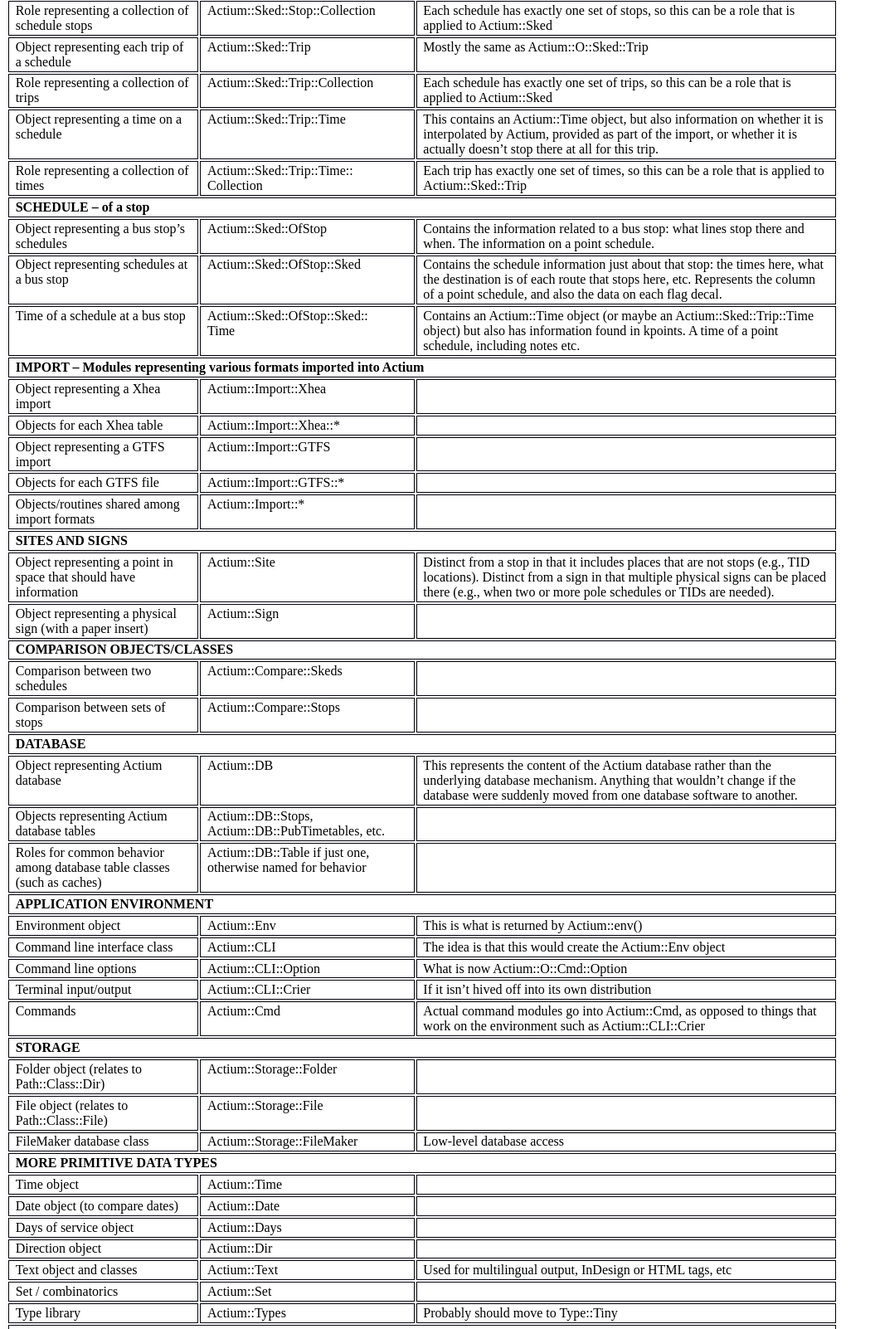
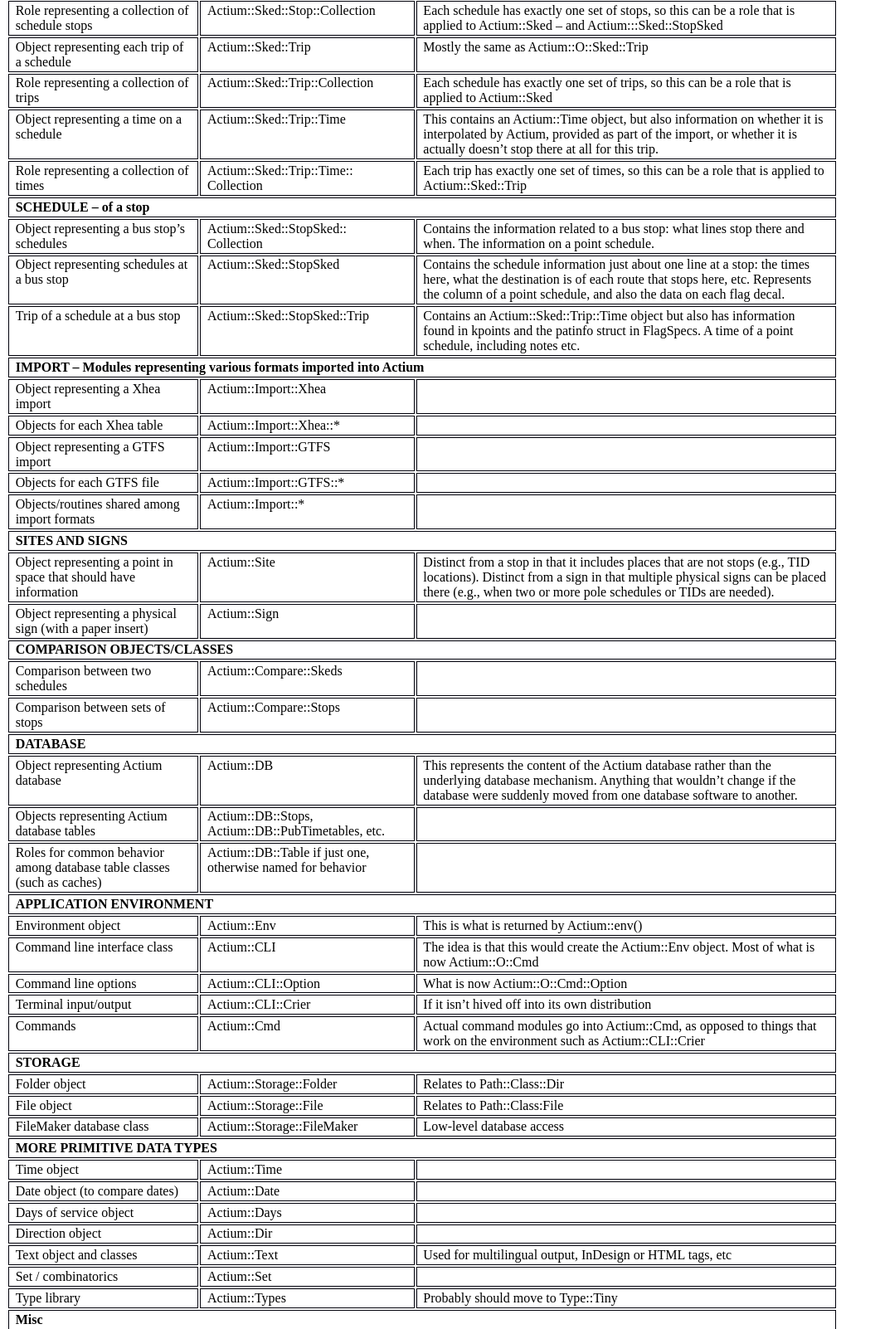
Before and after one commit to aaronpriven/actium, a plain HTML site: page devnotes/reorg.html in a window 1280 px wide. Shown: the part 254-1856 px from the top of the page at 83% size, without its empty margins (0-1061 px from the left). Drawn offline with Linux system fonts and the light colour scheme.

Commit message:
reorg: OfStop to StopSked

```diff
--- a/devnotes/reorg.html
+++ b/devnotes/reorg.html
@@ -3,9 +3,13 @@
 <head>
 	<meta http-equiv="content-type" content="text/html; charset=utf-8"/>
 	<title></title>
-	<meta name="generator" content="LibreOffice Vanilla 5.2.3.5 (MacOSX)"/>
+	<meta name="generator" content="LibreOffice 5.3.4.2 (MacOSX)"/>
 	<meta name="created" content="00:00:00"/>
-	<meta name="changed" content="2017-07-11T00:07:13.016120000"/>
+	<meta name="changed" content="2017-07-11T11:17:33.085630000"/>
+	<meta name="created" content="00:00:00">
+	<meta name="changed" content="2017-07-11T11:13:31.659069000">
+	<meta name="created" content="00:00:00">
+	<meta name="changed" content="2017-07-11T00:07:13.016120000">
 </head>
 <body lang="en-US" dir="ltr">
 <table cellpadding="2" cellspacing="2" style="page-break-before: always">
@@ -28,7 +32,7 @@
 	</tr>
 	<tr>
 		<td colspan="3" width="974" valign="top" style="border: 1px solid #00000a; padding: 0.02in 0.08in">
-			<p><b>SCHEDULE –&nbsp;of a line / direction / days</b></p>
+			<p><b>SCHEDULE – of a line / direction / days</b></p>
 		</td>
 	</tr>
 	<tr valign="top">
@@ -79,7 +83,8 @@
 		</td>
 		<td width="489" style="border: 1px solid #00000a; padding: 0.02in 0.08in">
 			<p>Each schedule has exactly one set of stops, so this can be a
-			role that is applied to Actium::Sked</p>
+			role that is applied to Actium::Sked – and
+			Actium:::Sked::StopSked</p>
 		</td>
 	</tr>
 	<tr valign="top">
@@ -144,7 +149,8 @@ Collection</p>
 			<p>Object representing a bus stop’s schedules</p>
 		</td>
 		<td width="241" style="border: 1px solid #00000a; padding: 0.02in 0.08in">
-			<p>Actium::Sked::OfStop</p>
+			<p>Actium::Sked::StopSked::<br/>
+Collection</p>
 		</td>
 		<td width="489" style="border: 1px solid #00000a; padding: 0.02in 0.08in">
 			<p>Contains the information related to a bus stop: what lines stop
@@ -157,27 +163,26 @@ Collection</p>
 			<p>Object representing schedules at a bus stop</p>
 		</td>
 		<td width="241" style="border: 1px solid #00000a; padding: 0.02in 0.08in">
-			<p>Actium::Sked::OfStop::Sked</p>
+			<p>Actium::Sked::StopSked</p>
 		</td>
 		<td width="489" style="border: 1px solid #00000a; padding: 0.02in 0.08in">
 			<p><a name="_GoBack"></a>Contains the schedule information just
-			about that stop: the times here, what the destination is of each
-			route that stops here, etc. Represents the column of a point
-			schedule, and also the data on each flag decal.</p>
+			about one line at a stop: the times here, what the destination is
+			of each route that stops here, etc. Represents the column of a
+			point schedule, and also the data on each flag decal.</p>
 		</td>
 	</tr>
 	<tr valign="top">
 		<td width="212" style="border: 1px solid #00000a; padding: 0.02in 0.08in">
-			<p>Time of a schedule at a bus stop</p>
+			<p>Trip of a schedule at a bus stop</p>
 		</td>
 		<td width="241" style="border: 1px solid #00000a; padding: 0.02in 0.08in">
-			<p>Actium::Sked::OfStop::Sked::<br/>
-Time</p>
+			<p>Actium::Sked::StopSked::Trip</p>
 		</td>
 		<td width="489" style="border: 1px solid #00000a; padding: 0.02in 0.08in">
-			<p>Contains an Actium::Time object (or maybe an
-			Actium::Sked::Trip::Time object) but also has information found in
-			kpoints. A time of a point schedule, including notes etc.</p>
+			<p>Contains an Actium::Sked::Trip::Time object but also has
+			information found in kpoints and the patinfo struct in FlagSpecs.
+			A time of a point schedule, including notes etc.</p>
 		</td>
 	</tr>
 	<tr>
@@ -386,7 +391,8 @@ Time</p>
 			<p>Actium::CLI</p>
 		</td>
 		<td width="489" style="border: 1px solid #00000a; padding: 0.02in 0.08in">
-			<p>The idea is that this would create the Actium::Env object</p>
+			<p>The idea is that this would create the Actium::Env object. Most
+			of what is now Actium::O::Cmd</p>
 		</td>
 	</tr>
 	<tr valign="top">
@@ -431,28 +437,24 @@ Time</p>
 	</tr>
 	<tr valign="top">
 		<td width="212" style="border: 1px solid #00000a; padding: 0.02in 0.08in">
-			<p>Folder object (relates to Path::Class::Dir)</p>
+			<p>Folder object</p>
 		</td>
 		<td width="241" style="border: 1px solid #00000a; padding: 0.02in 0.08in">
 			<p>Actium::Storage::Folder</p>
 		</td>
 		<td width="489" style="border: 1px solid #00000a; padding: 0.02in 0.08in">
-			<p><br/>
-
-			</p>
+			<p>Relates to Path::Class::Dir</p>
 		</td>
 	</tr>
 	<tr valign="top">
 		<td width="212" style="border: 1px solid #00000a; padding: 0.02in 0.08in">
-			<p>File object (relates to Path::Class::File)</p>
+			<p>File object</p>
 		</td>
 		<td width="241" style="border: 1px solid #00000a; padding: 0.02in 0.08in">
 			<p>Actium::Storage::File</p>
 		</td>
 		<td width="489" style="border: 1px solid #00000a; padding: 0.02in 0.08in">
-			<p><br/>
-
-			</p>
+			<p>Relates to Path::Class:File</p>
 		</td>
 	</tr>
 	<tr valign="top">
```
